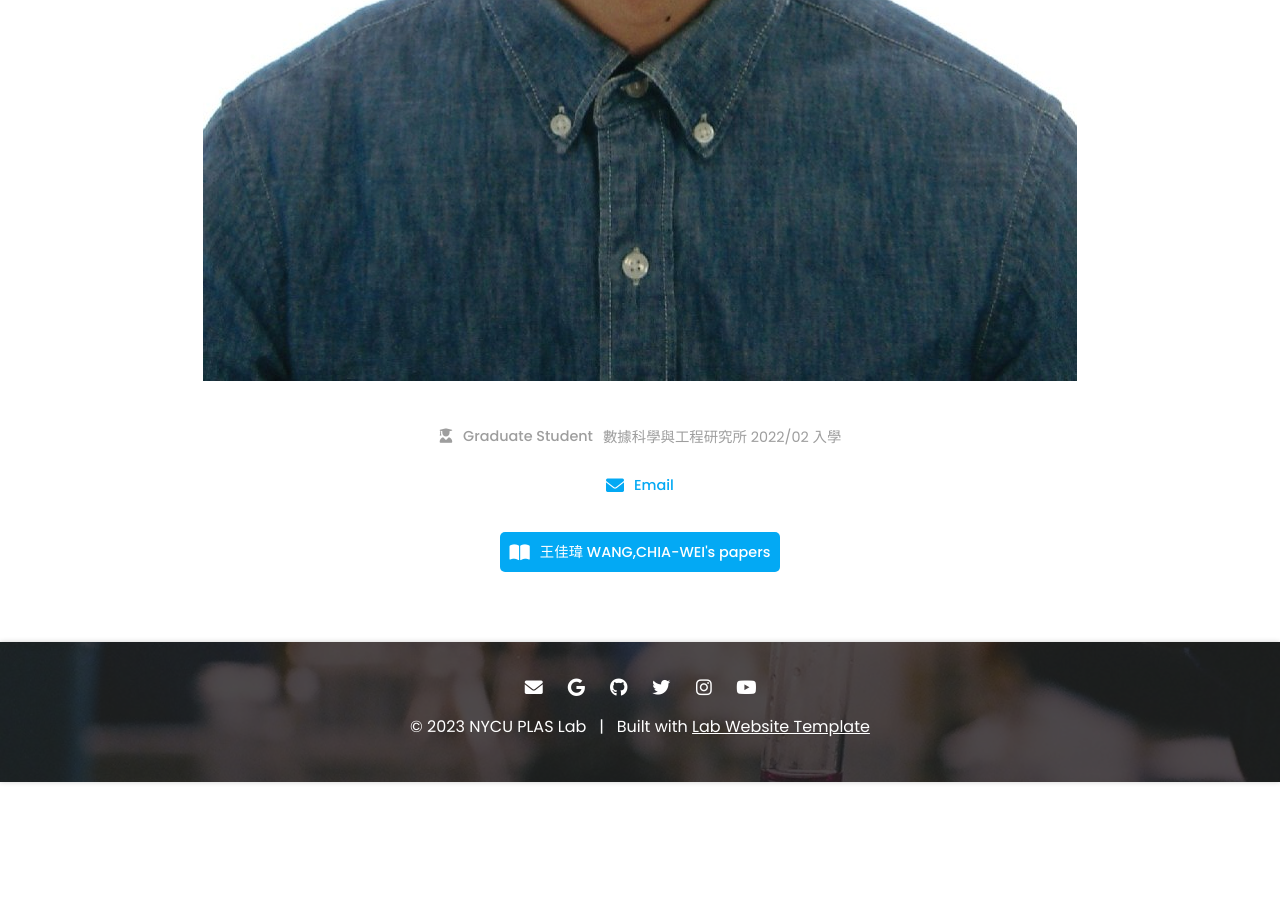
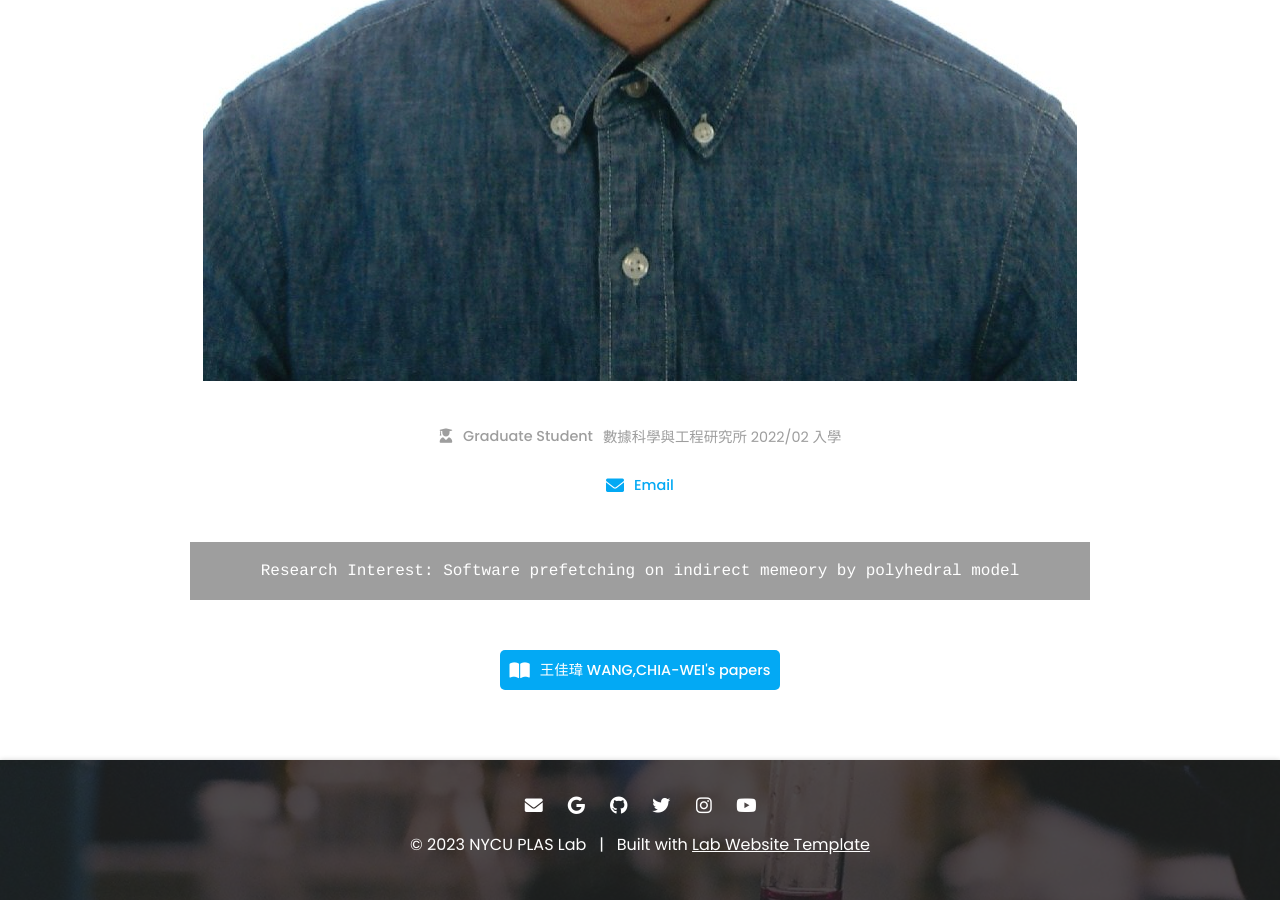
Before and after one commit to NYCU-PLAS/NYCU-PLAS.github.io, a Jekyll site: the page built from _members/WANG-CHIA-WEI.md, in a window 1280 px wide and 900 px high, scrolled down 986 px. Built offline with Jekyll 4.4.1, drawn with Linux system fonts in a browser that asks for light colours; before the commit the page ends 1768 px from its top, so only the background shows below that.

Commit message:
Update WANG-CHIA-WEI.md

```diff
--- a/_members/WANG-CHIA-WEI.md
+++ b/_members/WANG-CHIA-WEI.md
@@ -13,3 +13,5 @@ links:
     email: cwwang.cs10@nycu.edu.tw
     github:
 ---
+
+    Research Interest: Software prefetching on indirect memeory by polyhedral model
```
Also changed, not shown: other parts of _members/WANG-CHIA-WEI.md (+1 -1 lines).
